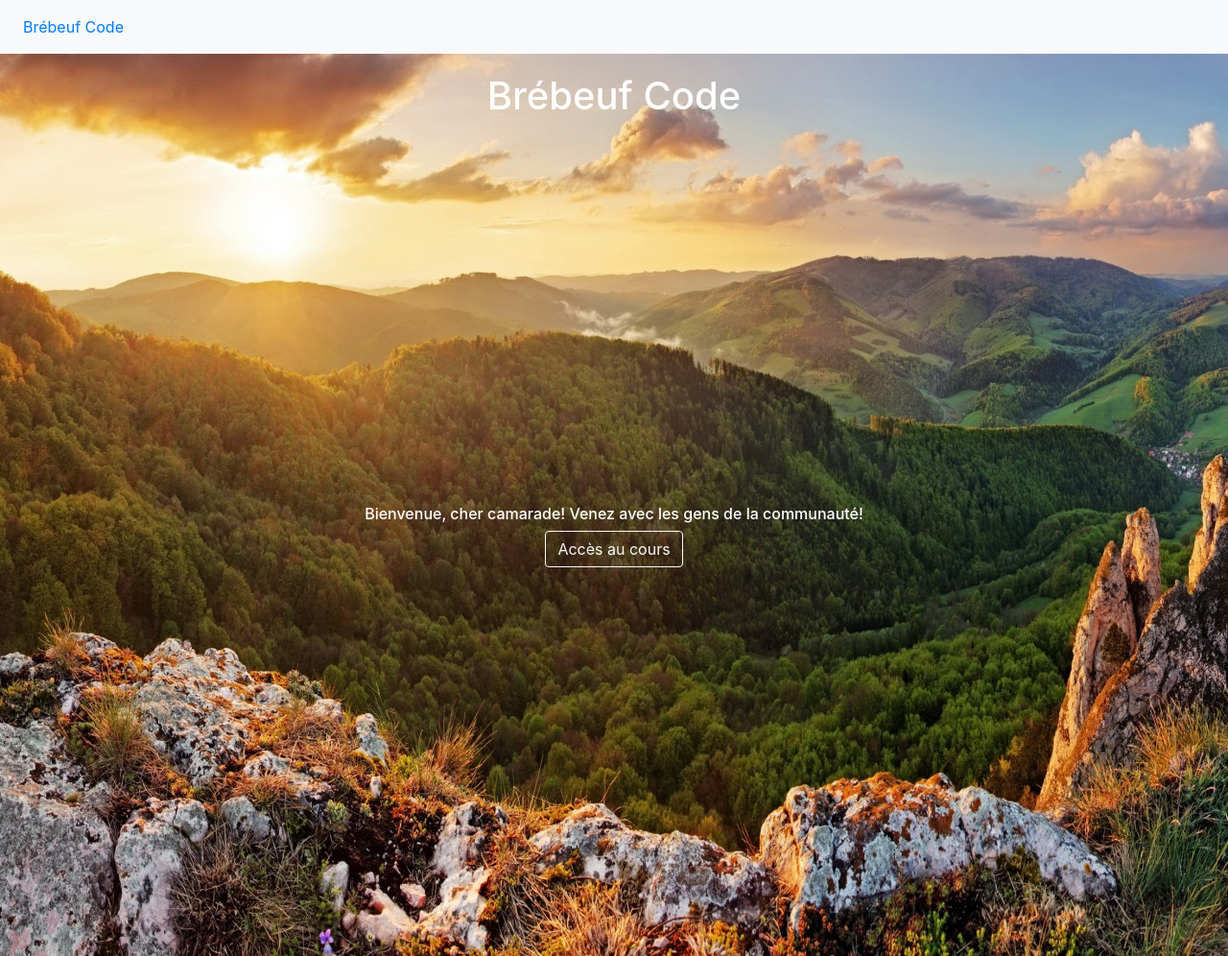
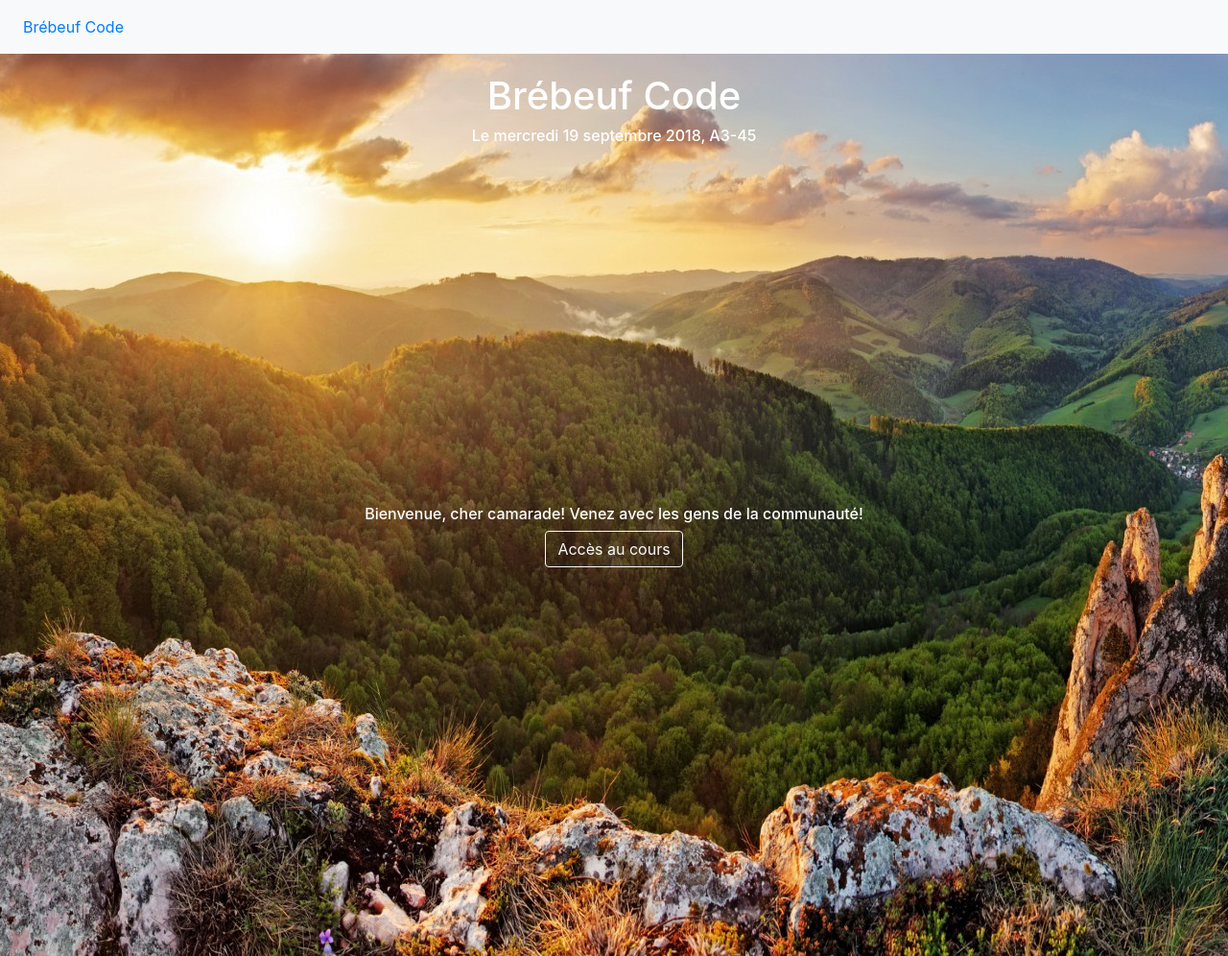
Before and after one commit to Brebeuf-Code/brebeuf-code.github.io, a plain HTML site: page index.html in a window 1280 px wide. Shown: the whole page at 96% size. Drawn offline with nearby package versions, Linux system fonts and the light colour scheme.

Commit message:
Update index.html

```diff
--- a/index.html
+++ b/index.html
@@ -36,6 +36,7 @@
       <div class="space">
         <header>
           <center><h1>Brébeuf Code</h1><center>
+            <center><h6>Le mercredi 19 septembre 2018, A3-45</center>
         </header>
       </div>
 
```
